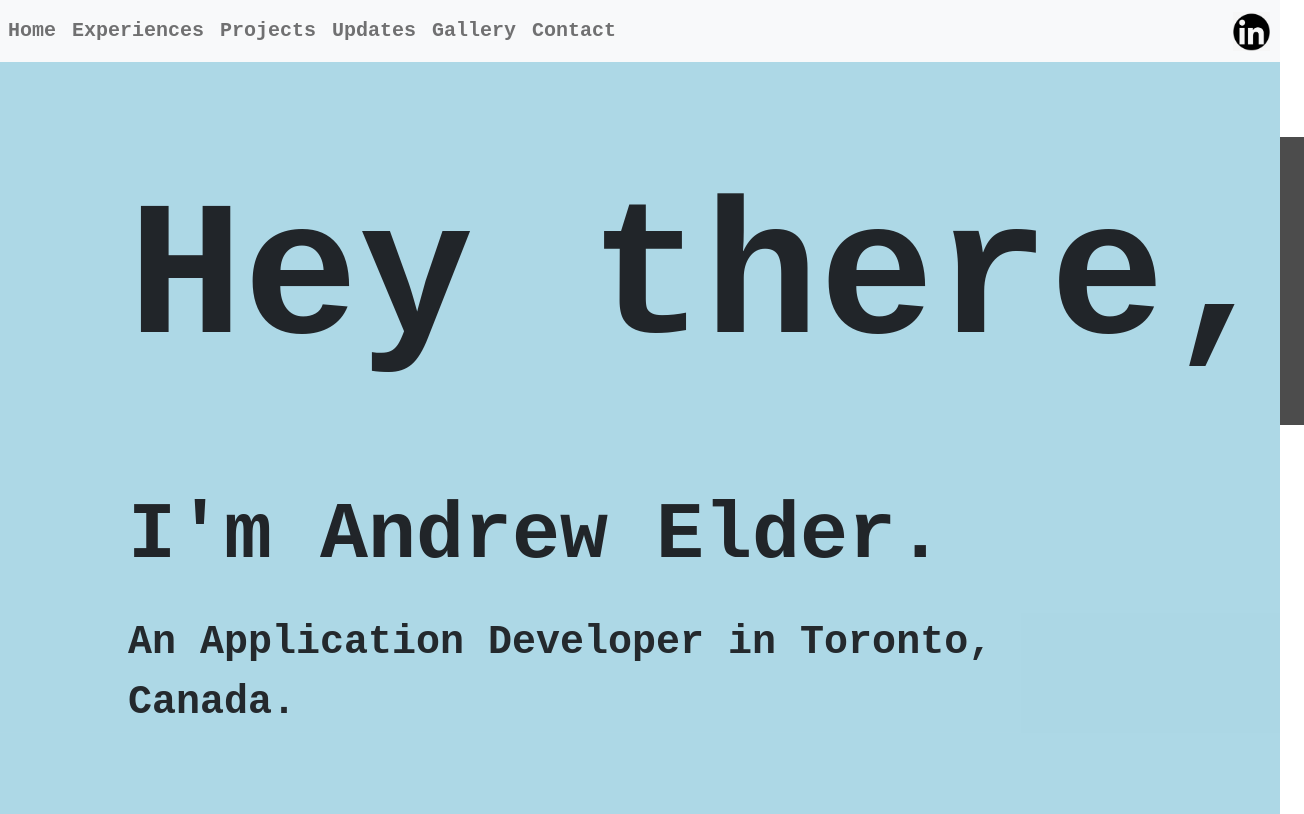
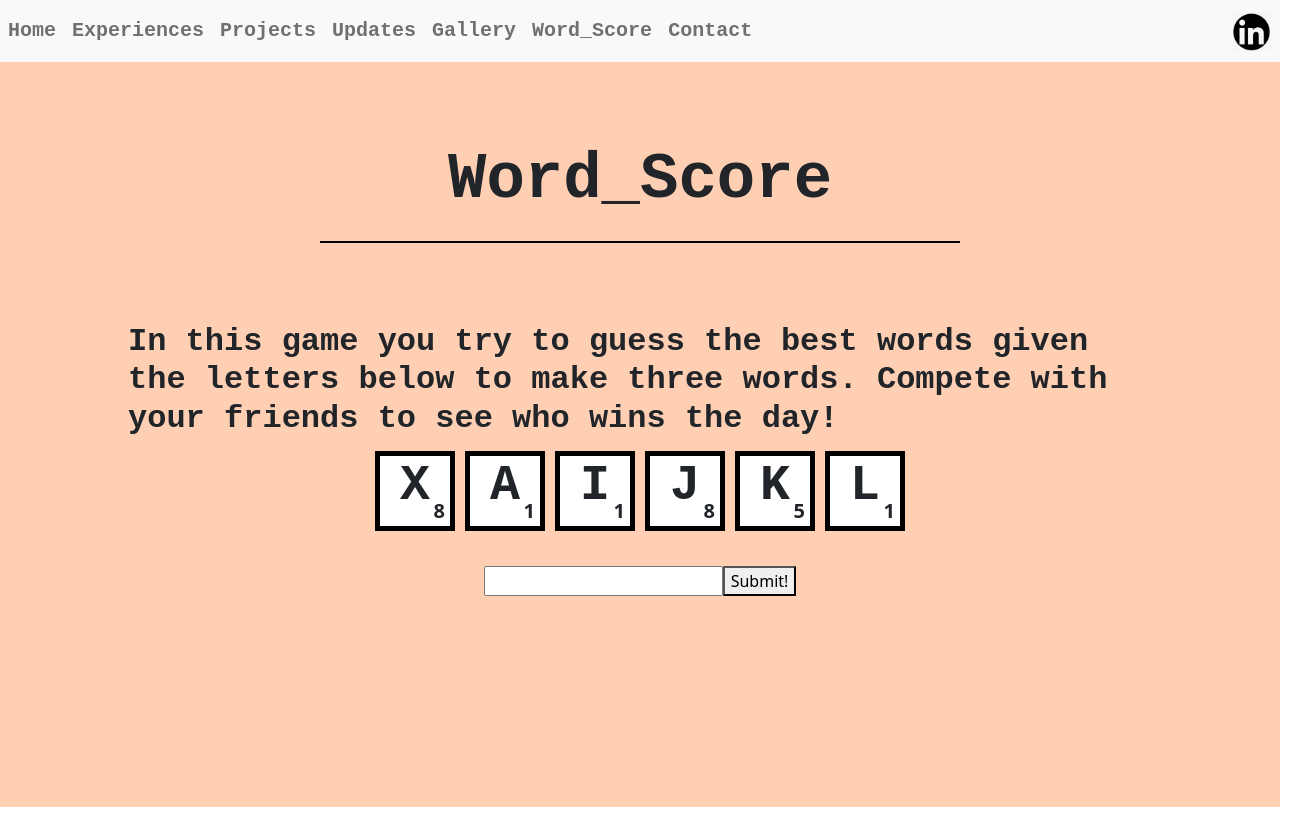
Before and after one commit to elder-a/ae-homepage, a React (Create React App) app: page /WordScore in a window 1280 px wide. Shown: the whole page, 1304 px wide, since content can reach past the window. Built offline with nearby package versions, Linux system fonts and the light colour scheme.

Commit message:
Improved word Score and added to navbar

```diff
--- a/src/App.js
+++ b/src/App.js
@@ -24,7 +24,7 @@ export default function App() {
             <Route path="projects" element={<Projects />} />
             <Route path="contact" element={<Contact />} />
             <Route path="wock" element={<Wock />} />
-            <Route path="scrapple" element={<Scrapple />} />
+            <Route path="WordScore" element={<Scrapple />} />
             <Route path="*" element={<Landing />} />
           </Routes>
         </BrowserRouter>
--- a/src/components/NavBarComp.js
+++ b/src/components/NavBarComp.js
@@ -21,6 +21,7 @@ function NavBarComp() {
               <Nav.Link href="/projects">Projects</Nav.Link>
               <Nav.Link href="/updates">Updates</Nav.Link>
               <Nav.Link href="/gallery">Gallery</Nav.Link>
+              <Nav.Link href="/WordScore">Word_Score</Nav.Link>
               <Nav.Link href="/contact">Contact</Nav.Link>
             </Nav>
             <a href="https://www.linkedin.com/in/andrew-william-elder/">
--- a/src/components/Scrapple.js
+++ b/src/components/Scrapple.js
@@ -7,6 +7,7 @@ import { getWordPromise } from '../services/wordService';
 
 let wordCounter = 0;
 let totalScoreRes = 0;
+
 function Scrapple() {
 
   const [showError, setShowError] = useState(false);
@@ -23,6 +24,12 @@ function Scrapple() {
 
   function handleInputChange(e) {
     setMessage(e.target.value);
+  }
+
+  function handleKeyDown(e) {
+    if (e.key === 'Enter') {
+      handleSubmit();
+    }
   }
 
   function handleSubmit() {
@@ -45,6 +52,7 @@ function Scrapple() {
             setFinalWord(finalWord => finalWord.concat(wordSet));
             setShowError(false);
             setValidWord(true);
+            document.getElementById('wordSetInput').value='';
 
             if(wordCounter >= 3){
               //run the first time message
@@ -71,7 +79,7 @@ function Scrapple() {
       <div className="backGroundScrap backGroundSizeUpScrap">
         <div id="Update Title">
           <div className="blankSpaceScrap"></div>
-          <h1 className="titleScrap">Word Set</h1>
+          <h1 className="titleScrap">Word_Score</h1>
           <div className="blankSpaceScrapBottom"></div>
           <div className="blankSpaceScrap"></div>
           <div className='backColorScrap middleSquish'>
@@ -86,23 +94,29 @@ function Scrapple() {
               <LetterCard score={letterScorer(genNumbers !== undefined ? genNumbers[5] : null)} letter={genNumbers !== undefined ? genNumbers[5] : null}></LetterCard>
               </div>
             </div>
-            <div className='scrapContainor backColorScrap'>
-              <div className='centerScrap'>
-                <input type='text' name='title' onChange={handleInputChange}></input>
-                <button type="button" onClick={handleSubmit}> Submit!</button>
+            <div>
+              <div className='scrapContainor backColorScrap'>
+                <div className='centerScrapWidth'>
+                  <input id='wordSetInput' type='text' name='title' onChange={handleInputChange} onKeyDown={handleKeyDown}></input>
+                  <button type="button" onClick={handleSubmit}> Submit!</button>
+                </div>
+              </div>
+              <div className="centerScrap backColorScrap">
+                <div className='centerScrapWrite'>
                 { showError &&
                   <h3>Word Not Found :( </h3>
                 }
                 { finalWord.map((singleWord) => (
-                  <div>
-                    <h3> {singleWord.counter}. Your word was {singleWord.word} and it was worth {singleWord.wordScore} points! </h3>
+                  <div className="backGroundScrap">
+                    <h3> {singleWord.counter}. Your word was {singleWord.word.toLowerCase()} and it was worth {singleWord.wordScore} points! </h3>
                   </div>
                 ))}
                 { showTotal &&
-                  <div>
-                    <h2> Your combinded score for the day was {totalScoreRes} </h2>
+                  <div className="backGroundScrap">
+                    <h2> Your combinded score for the day was {totalScoreRes}. </h2>
                   </div>
                 }
+                </div>
               </div>
             </div>
           </div>
--- a/src/css/scrapple.css
+++ b/src/css/scrapple.css
@@ -7,11 +7,28 @@ h1 {
   text-decoration: underline;
 }
 
+h2 {
+  font-family: "Courier New", Courier, monospace;
+  font-weight: bold;
+  font-size: 4vh;
+}
+
+h3 {
+  font-family: "Courier New", Courier, monospace;
+  font-weight: bold;
+  font-size: 3vh;
+}
+
 p {
   font-family: "Courier New", Courier, monospace;
   font-weight: bold;
   font-size: 2vh;
 }
+
+.bolder {
+  font-weight: bold;
+}
+
 
   /* Expericnes styles */
   .backGroundScrap {
@@ -38,7 +55,7 @@ p {
   }
 
   .middleSquish {
-    margin: 0vw 10vw 0vw 10vw;
+    padding: 0vw 10vw 0vw 10vw;
   }
 
   .scrapContainor{
@@ -46,6 +63,7 @@ p {
     justify-content: center;
     flex-direction: row;
   }
+
   .scrapContainorRow{
     display: flex;
     flex-direction: row;
@@ -56,6 +74,21 @@ p {
     flex-direction: column;
   }
 
+  .centerScrapWidth{
+    margin-top: 30px;
+    display: flex;
+    justify-content: center;
+    flex-direction: row;
+    width: 20vw;
+  }
+
+  .centerScrapWrite{
+    margin-top: 15px;
+    display: flex;
+    justify-content: center;
+    flex-direction: column;
+    width: 80vw;
+  }
 
   .titleScrap {
     font-weight: bold;
@@ -85,6 +118,7 @@ p {
     border: 5px solid black;
     height: 80px;
     width: 80px;
+    margin: 5px;
   }
 
   .letterTile {
--- /dev/null
+++ b/src/services/dailyWordValue.js
@@ -0,0 +1,49 @@
+export function dailyWordReturn(){
+  const date = new Date();
+  const monthDate = date.getMonth() + ',' + date.getDate();
+  return dailyWordChosen(monthDate);
+}
+
+
+export function dailyWordChosen(monthDate){
+  const dailyLetter = {
+    '0,29': 'AEDGHC',
+    '0,30': 'JKLUIE',
+    '0,31': 'OUYLFM',
+    '1,1': 'JVYSLI',
+    '1,2': 'HCYWEW',
+    '1,3': 'QPSIUN',
+    '1,4': 'JCHSUA',
+    '1,5': 'HCYWOP',
+    '1,6': 'ZMLISJ',
+    '1,7': 'PIOGLM',
+    '1,8': 'UYRYNE',
+    '1,9': 'MCVDKU',
+    '1,10': 'BCNMSE',
+    '1,11': 'GJSIJA',
+    '1,12': 'PDOLUS',
+    '1,13': 'WEULCI',
+    '1,14': 'CMVDSU',
+    '1,15': 'POXUNS',
+    '1,16': 'ISULEM',
+    '1,17': 'CNDUMA',
+    '1,18': 'MXNSHU',
+    '1,19': 'GIUSLA',
+    '1,20': 'HEGXBL',
+    '1,21': 'QUWEMN',
+    '1,22': 'OPLECK',
+    '1,23': 'ZIUEML',
+    '1,24': 'WOLERM',
+    '1,25': 'OPYELN',
+    '1,26': 'MEUSNR',
+    '1,27': 'CYETSN',
+    '1,28': 'VOLYPS',
+
+
+  };
+  if(dailyLetter[monthDate] == null){
+    return 'XAIJKL';
+  }
+
+  return dailyLetter[monthDate];
+}
--- a/src/services/validaitonHelpers.js
+++ b/src/services/validaitonHelpers.js
@@ -1,4 +1,4 @@
-
+import { dailyWordReturn } from "./dailyWordValue";
 
 export function validateInput(userInput, wordArr){
   if(!basicValidaiton(userInput)){
@@ -6,7 +6,7 @@ export function validateInput(userInput, wordArr){
   }
 
   for (let i in wordArr) {
-    if(userInput === wordArr[i].word){
+    if(userInput.toLowerCase() === wordArr[i].word.toLowerCase()){
       return false;
     }
   }
@@ -44,13 +44,7 @@ export function validateAgainstLetter(userWord, generatedLetters){
 }
 
 export function letterMaker(length) {
-  var result           = '';
-  var characters       = 'ABCDEFGHIJKLMNOPQRSTUVWXYZ';
-  var charactersLength = characters.length;
-  for ( var i = 0; i < length; i++ ) {
-      result += characters.charAt(Math.floor(Math.random() * charactersLength));
-  }
-  return result;
+  return dailyWordReturn();
 }
 
 export function totalSum(wordArr, finalWordVal) {
```
